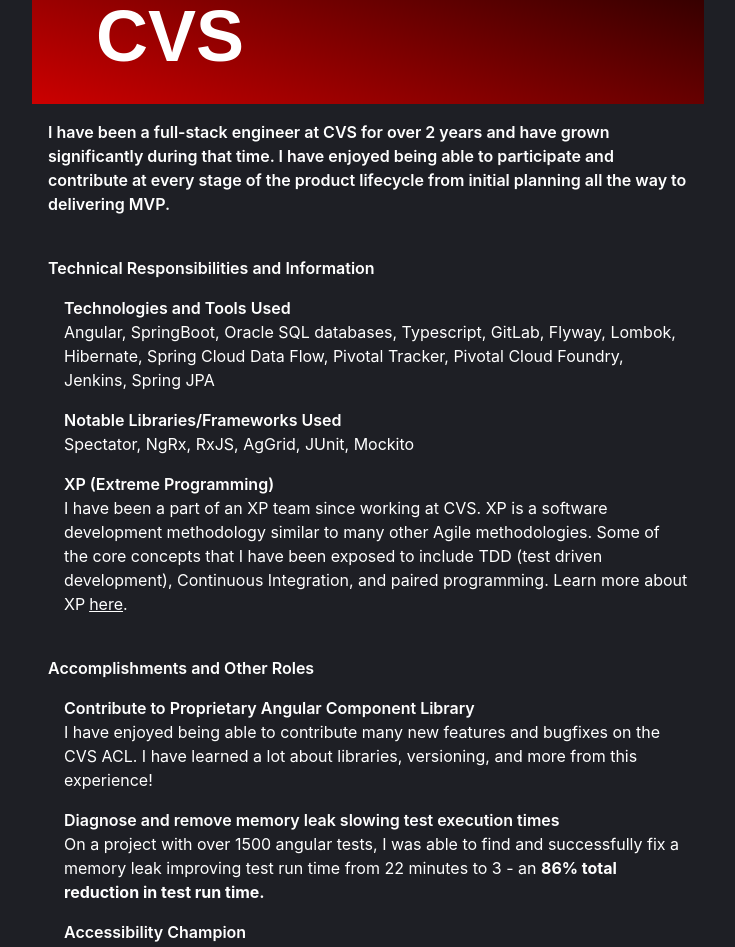
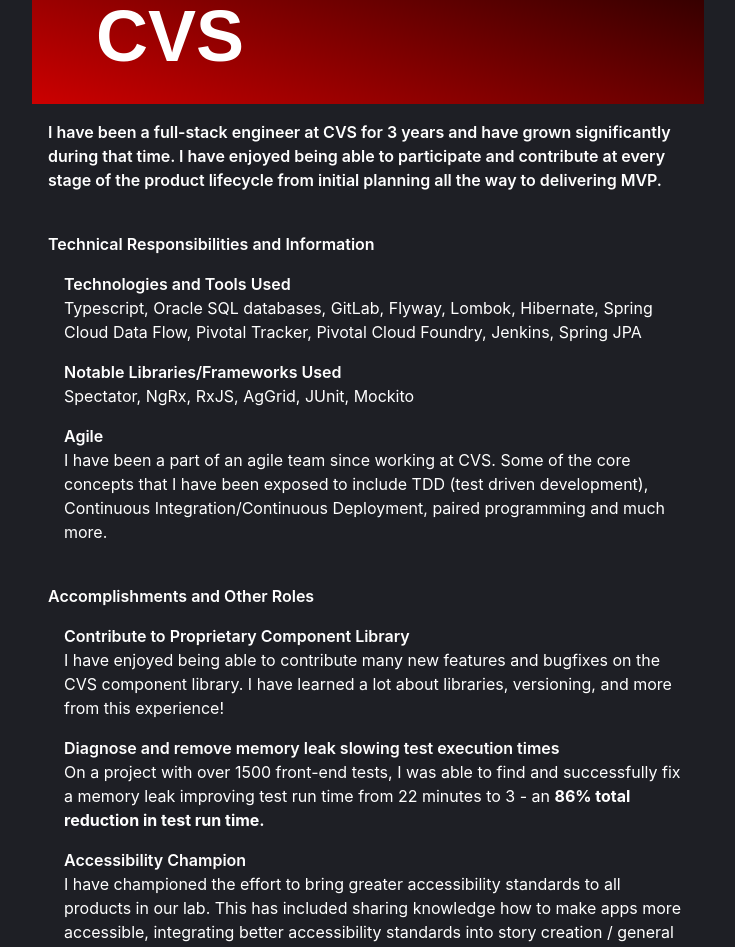
Before and after one commit to pbarrett21/pbarrett21.github.io, a React (Create React App) app: page /cvs in a window 1280 px wide. Shown: the part 180-1127 px from the top of the page, without its empty margins (272-1007 px from the left). Built offline with nearby package versions, Linux system fonts and the light colour scheme.

Commit message:
update resume and content

```diff
--- a/package.json
+++ b/package.json
@@ -14,7 +14,6 @@
     "@types/react": "^17.0.2",
     "@types/react-dom": "^17.0.2",
     "gh-pages": "^3.1.0",
-    "node-sass": "^5.0.0",
     "react": "^17.0.2",
     "react-dom": "^17.0.2",
     "react-fade-in": "^2.0.1",
@@ -56,6 +55,7 @@
     "@types/react-router-dom": "^5.1.7",
     "autoprefixer": "^9.8.6",
     "postcss": "^7.0.35",
+    "sass": "^1.49.0",
     "tailwindcss": "npm:@tailwindcss/postcss7-compat@^2.0.3"
   }
 }
--- a/src/App.tsx
+++ b/src/App.tsx
@@ -14,7 +14,7 @@
 import ThemeContext from './theme-context';
 import Loutrails from './loutrails/loutrails';
 
-export const RESUME_LINK = 'https://drive.google.com/file/d/1qUqDJuIeLzF4CDsNVzSrRc-cEKZ8eDVm/view?usp=sharing';
+export const RESUME_LINK = 'https://drive.google.com/file/d/1o4OtepvKwc4sjiDFRJwr_DjC9H2G2dNF/view?usp=sharing';
 
 function App() {
     const [theme, setTheme] = useState('dark');
--- a/src/cvs/cvs.tsx
+++ b/src/cvs/cvs.tsx
@@ -14,35 +14,30 @@
                 <h1 className='head-container md:ml-16 md:text-7xl'>CVS</h1>
             </div>
             <div className='m-4'>
-                <p className='font-semibold'>I have been a full-stack engineer at CVS for over 2 years and have grown
+                <p className='font-semibold'>I have been a full-stack engineer at CVS for 3 years and have grown
                     significantly during that
                     time. I have enjoyed being able to participate and contribute at every stage of the product
                     lifecycle from initial planning all the way to delivering MVP.</p>
 
                 <h1 className='font-semibold mt-10'>Technical Responsibilities and Information</h1>
                 <h2 className='font-semibold ml-4 mt-4'>Technologies and Tools Used</h2>
-                <p className='ml-4'>Angular, SpringBoot, Oracle SQL databases, Typescript, GitLab, Flyway, Lombok,
+                <p className='ml-4'>Typescript, Oracle SQL databases, GitLab, Flyway, Lombok,
                     Hibernate, Spring Cloud Data Flow, Pivotal Tracker, Pivotal Cloud Foundry, Jenkins, Spring JPA</p>
                 <h2 className='font-semibold ml-4 mt-4'>Notable Libraries/Frameworks Used</h2>
                 <p className='ml-4'>Spectator, NgRx, RxJS, AgGrid, JUnit, Mockito</p>
-                <h2 className='font-semibold ml-4 mt-4'>XP (Extreme Programming)</h2>
-                <p className='ml-4'>I have been a part of an XP team since working at CVS. XP is a software development
-                    methodology similar to many other Agile methodologies. Some of the core concepts that I have been
-                    exposed to include TDD (test driven development), Continuous Integration, and paired
-                    programming. Learn more about XP
-                    <a className='underline hover:text-green-600 ml-1'
-                       href='https://en.wikipedia.org/wiki/Extreme_programming'
-                       rel='noreferrer'
-                       target='_blank'>here</a>.
+                <h2 className='font-semibold ml-4 mt-4'>Agile</h2>
+                <p className='ml-4'>I have been a part of an agile team since working at CVS. Some of the core concepts that I have been
+                    exposed to include TDD (test driven development), Continuous Integration/Continuous Deployment, paired
+                    programming and much more.
                 </p>
 
                 <h1 className='font-semibold mt-10'>Accomplishments and Other Roles</h1>
-                <h2 className='font-semibold ml-4 mt-4'>Contribute to Proprietary Angular Component Library</h2>
+                <h2 className='font-semibold ml-4 mt-4'>Contribute to Proprietary Component Library</h2>
                 <p className='ml-4'>I have enjoyed being able to contribute many new features and bugfixes on the CVS
-                    ACL. I have learned a lot about libraries, versioning, and more from this experience!</p>
+                    component library. I have learned a lot about libraries, versioning, and more from this experience!</p>
                 <h2 className='font-semibold ml-4 mt-4'>Diagnose and remove memory leak slowing test execution
                     times</h2>
-                <p className='ml-4'>On a project with over 1500 angular tests, I was able to find and successfully fix a
+                <p className='ml-4'>On a project with over 1500 front-end tests, I was able to find and successfully fix a
                     memory leak improving test run time from 22 minutes to 3 - an <b>86% total reduction in test run
                         time.</b></p>
                 <h2 className='font-semibold ml-4 mt-4'>Accessibility Champion</h2>
@@ -88,7 +83,7 @@
                     partners. </p>
                 <h2 className='font-semibold ml-4 mt-4'>Conduct Interviews and Provide Mentorship</h2>
                 <p className='ml-4'>I have welcomed many new engineers and teammates and have taken on the role of a
-                    mentor in order to bring them up to speed in respect to code bases, practices, and XP rituals.
+                    mentor in order to bring them up to speed in respect to code bases, practices, and our Agile rituals.
                     Additionally, I have taken the responsibility of an interviewer and have evaluated prospective
                     engineers and designers.</p>
             </div>
--- a/src/loutrails/loutrails.tsx
+++ b/src/loutrails/loutrails.tsx
@@ -66,15 +66,6 @@
                     </a>
                 </div>
 
-                <div className='flex justify-center mt-4'>
-                    <a className='flex'
-                       href='https://github.com/pbarrett21/LouTrails'
-                       rel='noreferrer'
-                       target='_blank'>
-                        <GoToButton text={'View the Code'}/>
-                    </a>
-                </div>
-
             </div>
         </div>
     );
--- a/src/routes/experience/experience.tsx
+++ b/src/routes/experience/experience.tsx
@@ -9,10 +9,10 @@
                             imgAlt={'CVS Health Logo'}
                             blurb={'I joined CVS Health in 2019 as a full stack engineer working on renovating ' +
                             'workflows for PBM by creating modern single page applications.'}
-                            role={'Software Engineer'}
+                            role={'Software Engineer II'}
                             dates={'June 2019 - Present'}
                             learnMorePath={'/cvs'}
-                            technologies={'Angular, SpringBoot, Typescript, NGRX, AG Grid'}/>
+                            technologies={'Typescript, Java, SQL'}/>
             <ExperienceCard cardTitle={'University of Kentucky'}
                             imgSrc={require('./../../resources/uk-logo.jpeg').default}
                             imgAlt={'University of Kentucky Logo'}
@@ -22,7 +22,7 @@
                             role={'Student'}
                             dates={'May 2015 - May 2019'}
                             learnMorePath={'/uk'}
-                            technologies={'Angular, Java, C++, Machine Learning, Javascript'}/>
+                            technologies={'React, Java, C++, Machine Learning, Javascript'}/>
         </div>
     );
 }
```
Also changed, not shown: 2 other files (tests, documents, lock files or other folders).
